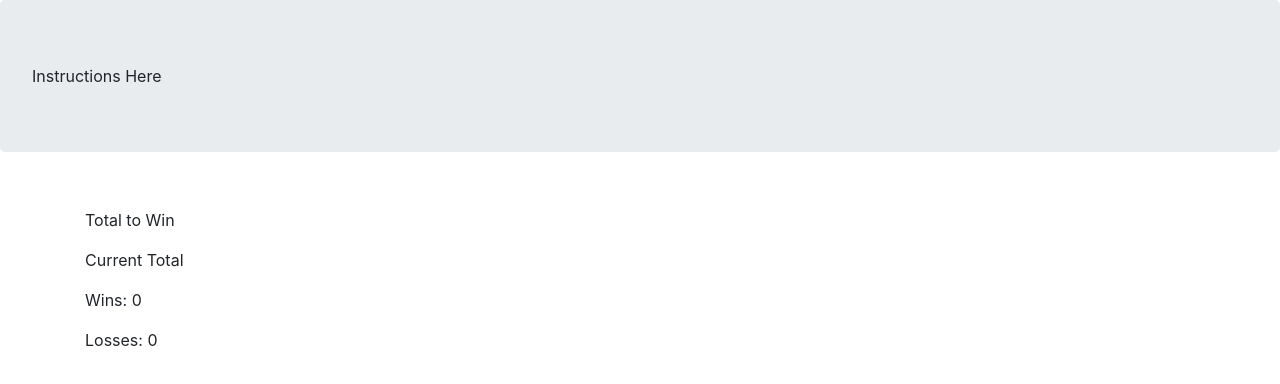
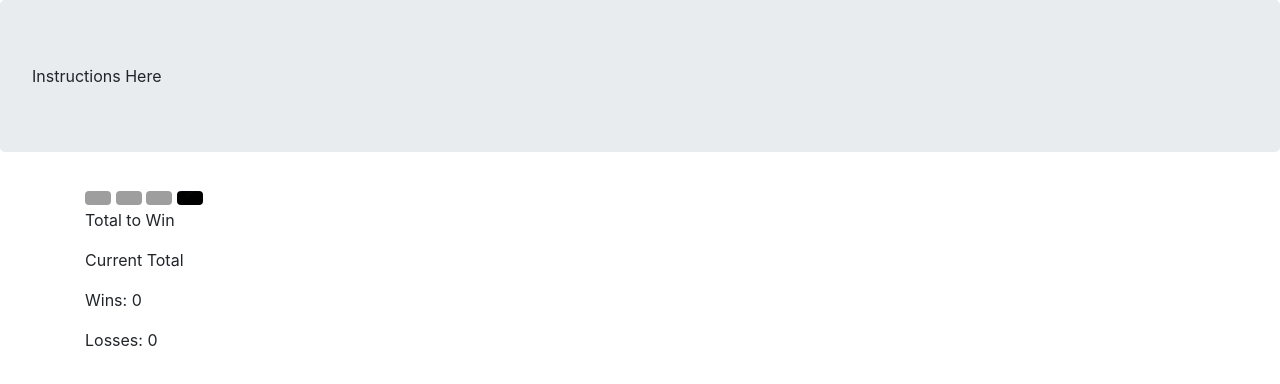
Before and after one commit to damicose/unit-4-game, a plain HTML site: page index.html in a window 1280 px wide. Drawn offline with nearby package versions, Linux system fonts and the light colour scheme; grey boxes are pictures that could not be loaded.

Commit message:
crystal images downloaded and linked to buttons

```diff
--- a/assets/css/style.css
+++ b/assets/css/style.css
@@ -1 +1,17 @@
 /* Make purty */
+
+#crys1 {
+    background: url(../images/crys1.jpg)
+}
+
+#crys2 {
+    background: url(../images/crys2.jpg)
+}
+
+#crys3 {
+    background: url(../images/crys3.jpg)
+}
+
+#crys4 {
+    background: url(../images/crys4.jpg)
+}
```
Also changed, not shown: index.html (+0 -7 lines), assets/images/crys4.jpg (added), 3 other files.
